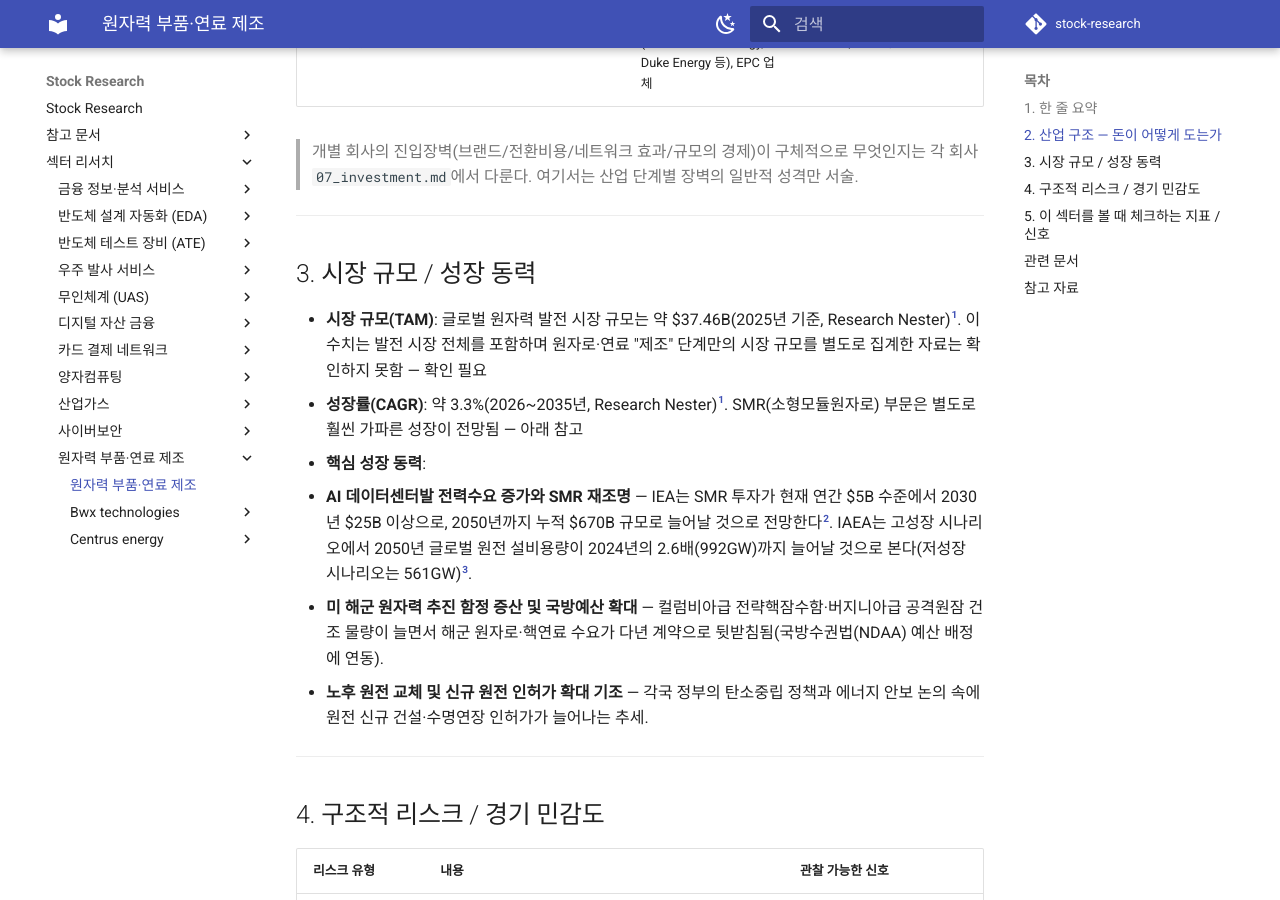
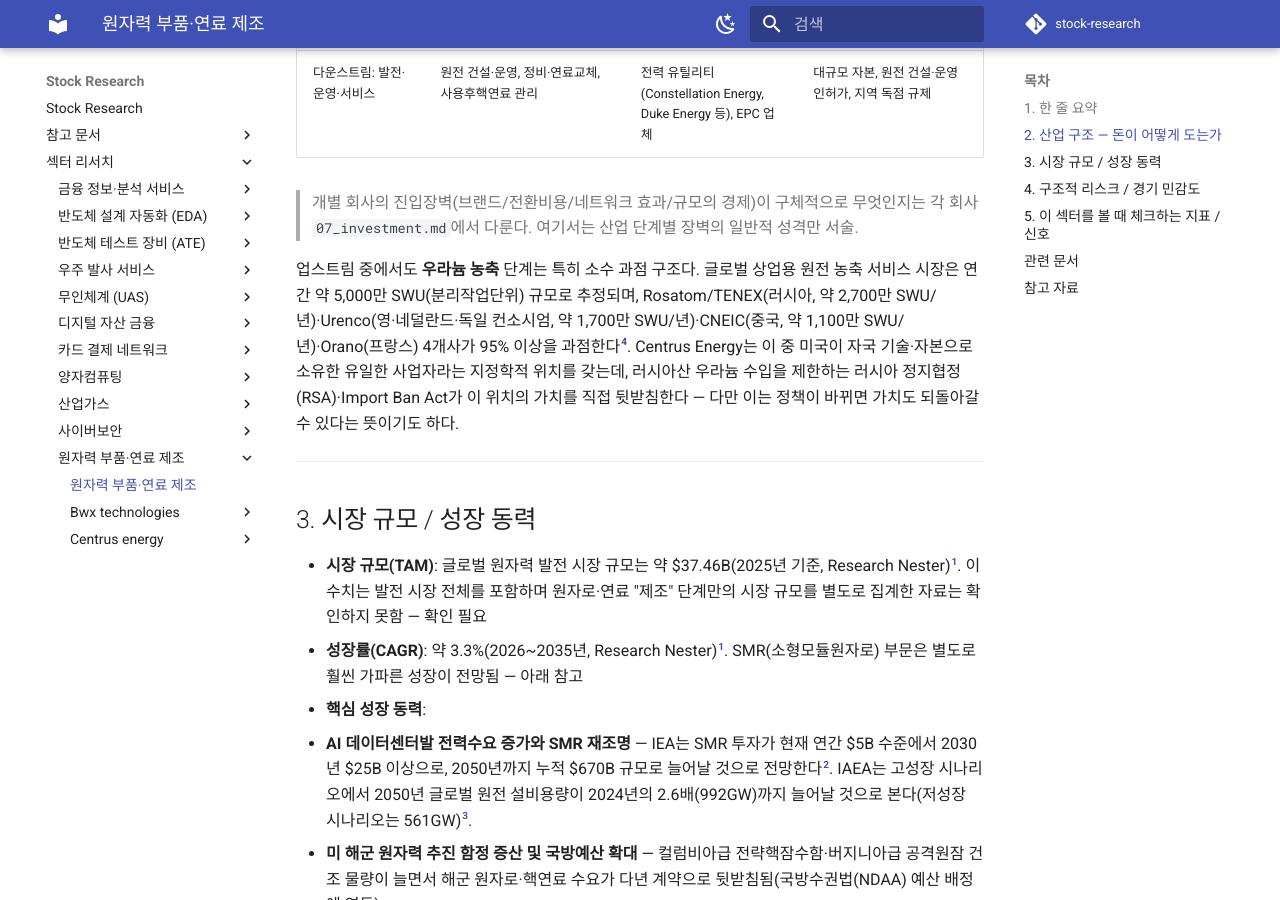
Before and after one commit to ParkGyeongTae/stock-research, an MkDocs documentation site: the page built from docs/sectors/nuclear_components_manufacturing/00_overview.md, in a window 1280 px wide and 900 px high, scrolled down 1310 px. Built offline with MkDocs 1.6.1 and Material for MkDocs 9.7.7, drawn with Linux system fonts in a browser that asks for light colours; comment, search, counter and statistics services are not loaded; some of the changed text lies outside the part shown.

Commit message:
docs: 원자력 부품·연료 제조 섹터 개요 갱신 (Centrus 커버리지 반영)
Centrus Energy 추가 시 놓쳤던 관련 문서 링크·밸류체인 위치 서술을
바로잡고, 우라늄 농축 시장 과점 구조를 회사 문서에서 섹터 개요로
옮겨 스코프 중복을 정리했다.

Co-Authored-By: Claude Sonnet 5 <noreply@anthropic.com>

```diff
--- a/docs/sectors/nuclear_components_manufacturing/00_overview.md
+++ b/docs/sectors/nuclear_components_manufacturing/00_overview.md
@@ -9,7 +9,7 @@
 > ⚠️ `concepts/`는 시점에 무관한 영구 참고용이라 "현재" 서술을 넣지 않지만, 이 문서는 **특정 시점의 산업 스냅샷**이라 시점 서술이 들어갈 수 있는 문서다. 그만큼 내용이 시간이 지나면 낡으므로 갱신할 때 `*작성일*`을 놓치지 말 것.
 
 - **섹터명**: 원자력 부품·연료 제조 (Nuclear Components & Fuel Manufacturing)
-- **밸류체인 위치**: 미드스트림 제조 — 농축 우라늄을 원자로·핵연료 완제품으로 정밀 가공하는 단계
+- **밸류체인 위치**: 업스트림(우라늄 농축)~미드스트림 제조 — 우라늄 농축부터 원자로·핵연료 완제품 정밀 가공까지 걸쳐 있으며, 커버리지 기업별로 위치가 다르다(BWXT는 미드스트림 제조, Centrus는 업스트림 농축)
 - **커버리지 기업**:
   - [BWX Technologies](./bwx_technologies/01_overview.md)
   - [Centrus Energy](./centrus_energy/01_overview.md)
@@ -32,6 +32,8 @@
 | 다운스트림: 발전·운영·서비스 | 원전 건설·운영, 정비·연료교체, 사용후핵연료 관리 | 전력 유틸리티(Constellation Energy, Duke Energy 등), EPC 업체 | 대규모 자본, 원전 건설·운영 인허가, 지역 독점 규제 |
 
 > 개별 회사의 진입장벽(브랜드/전환비용/네트워크 효과/규모의 경제)이 구체적으로 무엇인지는 각 회사 `07_investment.md`에서 다룬다. 여기서는 산업 단계별 장벽의 일반적 성격만 서술.
+
+업스트림 중에서도 **우라늄 농축** 단계는 특히 소수 과점 구조다. 글로벌 상업용 원전 농축 서비스 시장은 연간 약 5,000만 SWU(분리작업단위) 규모로 추정되며, Rosatom/TENEX(러시아, 약 2,700만 SWU/년)·Urenco(영·네덜란드·독일 컨소시엄, 약 1,700만 SWU/년)·CNEIC(중국, 약 1,100만 SWU/년)·Orano(프랑스) 4개사가 95% 이상을 과점한다[^4]. Centrus Energy는 이 중 미국이 자국 기술·자본으로 소유한 유일한 사업자라는 지정학적 위치를 갖는데, 러시아산 우라늄 수입을 제한하는 러시아 정지협정(RSA)·Import Ban Act가 이 위치의 가치를 직접 뒷받침한다 — 다만 이는 정책이 바뀌면 가치도 되돌아갈 수 있다는 뜻이기도 하다.
 
 ---
 
@@ -71,6 +73,7 @@
 ## 관련 문서
 
 - [BWX Technologies 개요](./bwx_technologies/01_overview.md)
+- [Centrus Energy 개요](./centrus_energy/01_overview.md)
 
 ---
 
@@ -79,8 +82,9 @@
 - [^1]: [Nuclear Power Market Size, Share & Growth Forecast to 2035 — Research Nester](https://www.researchnester.com/reports/nuclear-power-market/7450)
 - [^2]: [The Path to a New Era for Nuclear Energy: Outlook for nuclear investment — IEA](https://www.iea.org/reports/the-path-to-a-new-era-for-nuclear-energy/outlook-for-nuclear-investment)
 - [^3]: [IAEA Raises Nuclear Power Projections for Fifth Consecutive Year — IAEA](https://www.iaea.org/newscenter/pressreleases/iaea-raises-nuclear-power-projections-for-fifth-consecutive-year)
+- [^4]: Centrus Energy Corp. — Form 10-K FY2025, "Competition and Foreign Trade" 절(World Nuclear Association 2025년 데이터 인용, SEC EDGAR CIK 0001065059)
 - [BWX Technologies, Inc. — Form 10-K FY2025 (SEC EDGAR)](https://www.sec.gov/cgi-bin/browse-edgar?action=getcompany&CIK=0001486957&type=10-K)
 
 ---
 
-*작성일: 2026-08-17 (최종 수정일: 2026-08-18)*
+*작성일: 2026-08-17 (최종 수정일: 2026-08-19)*
```
Also changed, not shown: docs/sectors/nuclear_components_manufacturing/bwx_technologies/01_overview.md (+2 -2 lines), docs/sectors/nuclear_components_manufacturing/centrus_energy/01_overview.md (+1 -1 lines).
